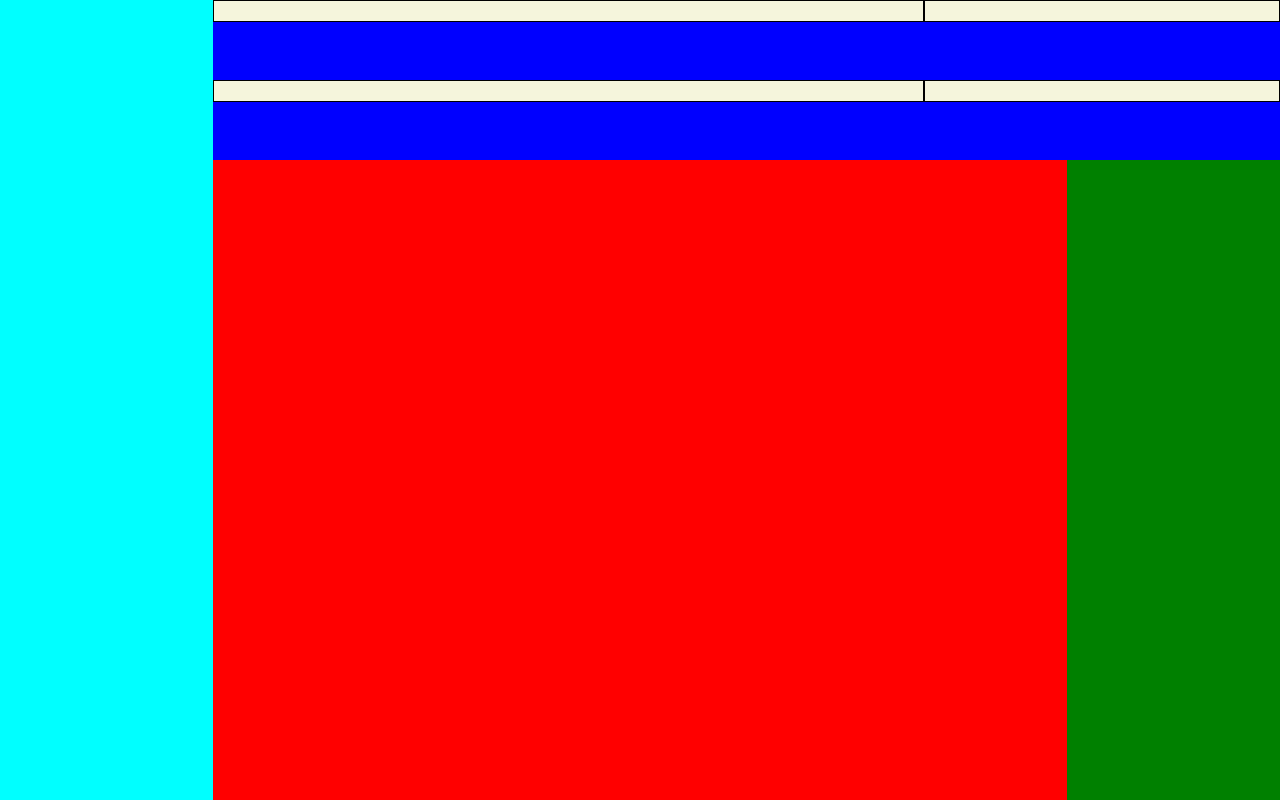
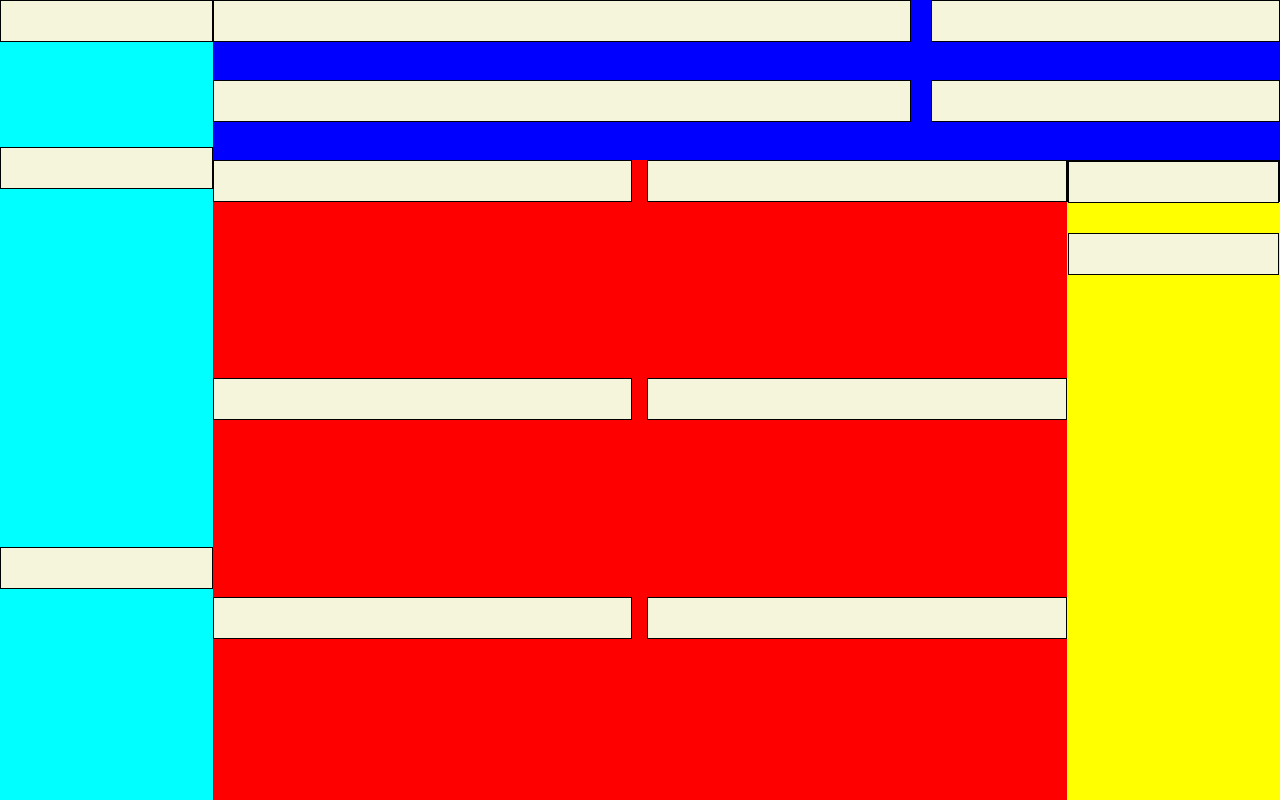
Before and after one commit to duvgall/admin-dashboard, a plain HTML site: page index.html in a window 1280 px wide. Drawn offline with Linux system fonts and the light colour scheme.

Commit message:
make all containers into grid containers

```diff
--- a/styles.css
+++ b/styles.css
@@ -20,49 +20,60 @@
     display: grid;
     grid-template-columns: 2fr 1fr;
     grid-template-rows: 1fr 1fr;
+    column-gap: 20px;
 }
 
 .search {
     background-color: beige;
     border: 1px solid black;
-    height: 20px;
+    height: 40px;
 }
 
 .settings {
     background-color: beige;
     border: 1px solid black;
-    height: 20px;
+    height: 40px;
 }
 
 .profile {
     background-color: beige;
     border: 1px solid black;
-    height: 20px;
+    height: 40px;
 }
 
 .navbar {
     background-color: beige;
     border: 1px solid black;
-    height: 20px;
+    height: 40px;
 }
 
 .sidebar {
     background-color: aqua;
     height: 100vh;
     width: 100%;
-    grid-row: 1 / span 4
+    grid-row: 1 / span 4;
+    display: grid;
+    grid-template-columns: 1fr;
+    grid-template-rows: 1fr 3fr 2fr;
+    gap: 20px;
 }
 
 .dashboard-header {
     background-color: beige;
+    border: 1px solid black;
+    height: 40px;
 }
 
 .side-menu {
     background-color: beige;
+    border: 1px solid black;
+    height: 40px;
 }
 
 .user-support {
     background-color: beige;
+    border: 1px solid black;
+    height: 40px;
 }
 
 .projects {
@@ -70,20 +81,36 @@
     height: 100%;
     width: 100%;
     grid-row: 2 / span 4;
+    display: grid;
+    grid-template-columns: 1fr 1fr;
+    grid-template-rows: 1fr 1fr 1fr;
+    gap: 15px;
 }
 
 .project-tile {
     background-color: beige;
+    border: 1px solid black;
+    height: 40px;
 }
 
 .latest {
     background-color: green;
+    border: 1px solid black;
+    height: 40px;
+    display: grid;
+    grid-template-columns: 1fr;
+    grid-template-rows: 1fr 1fr;
+    gap: 30px;
 }
 
 .announcements {
     background-color: beige;
+    border: 1px solid black;
+    height: 40px;
 }
 
 .trending {
     background-color: beige;
+    border: 1px solid black;
+    height: 40px;
 }
```
